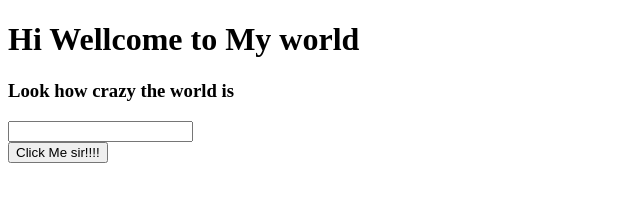
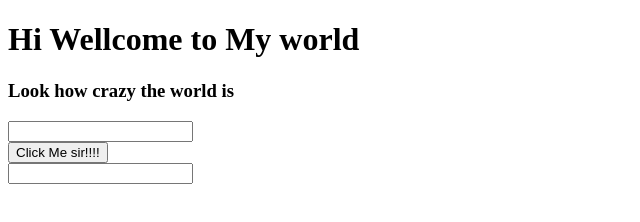
Before and after one commit to AbdullahMahin/My-First-Website, a plain HTML site: page index.html in a window 1280 px wide. Shown: the whole page, without its empty margins (0-640 px from the left). Drawn offline with Linux system fonts and the light colour scheme.

Commit message:
work done

```diff
--- a/index.html
+++ b/index.html
@@ -12,5 +12,9 @@
      <input type="text">
      <br>
      <button>Click Me sir!!!!</button>
+     <br>
+     <input type="email">
+     <br>
+
 </body>
 </html>
```
